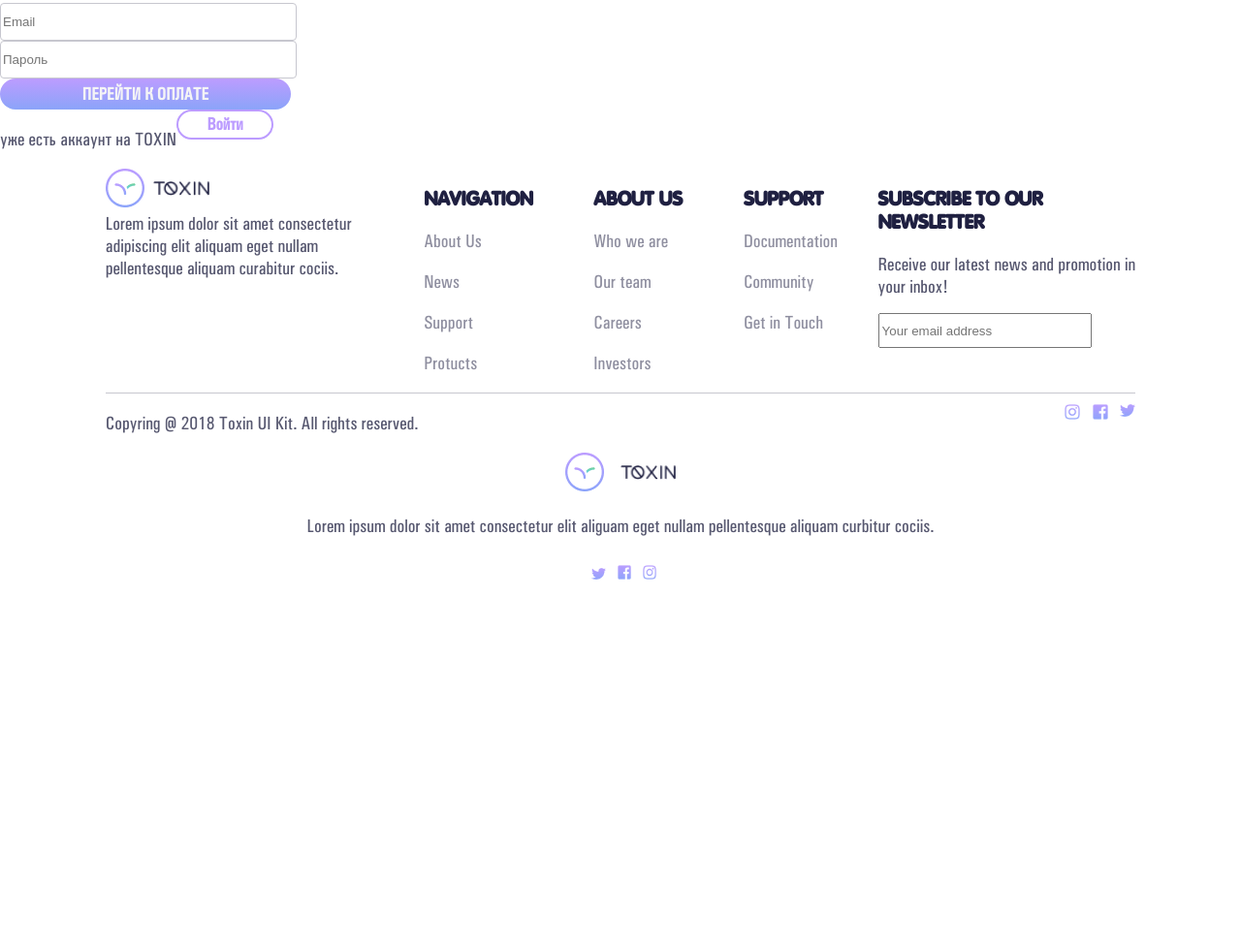
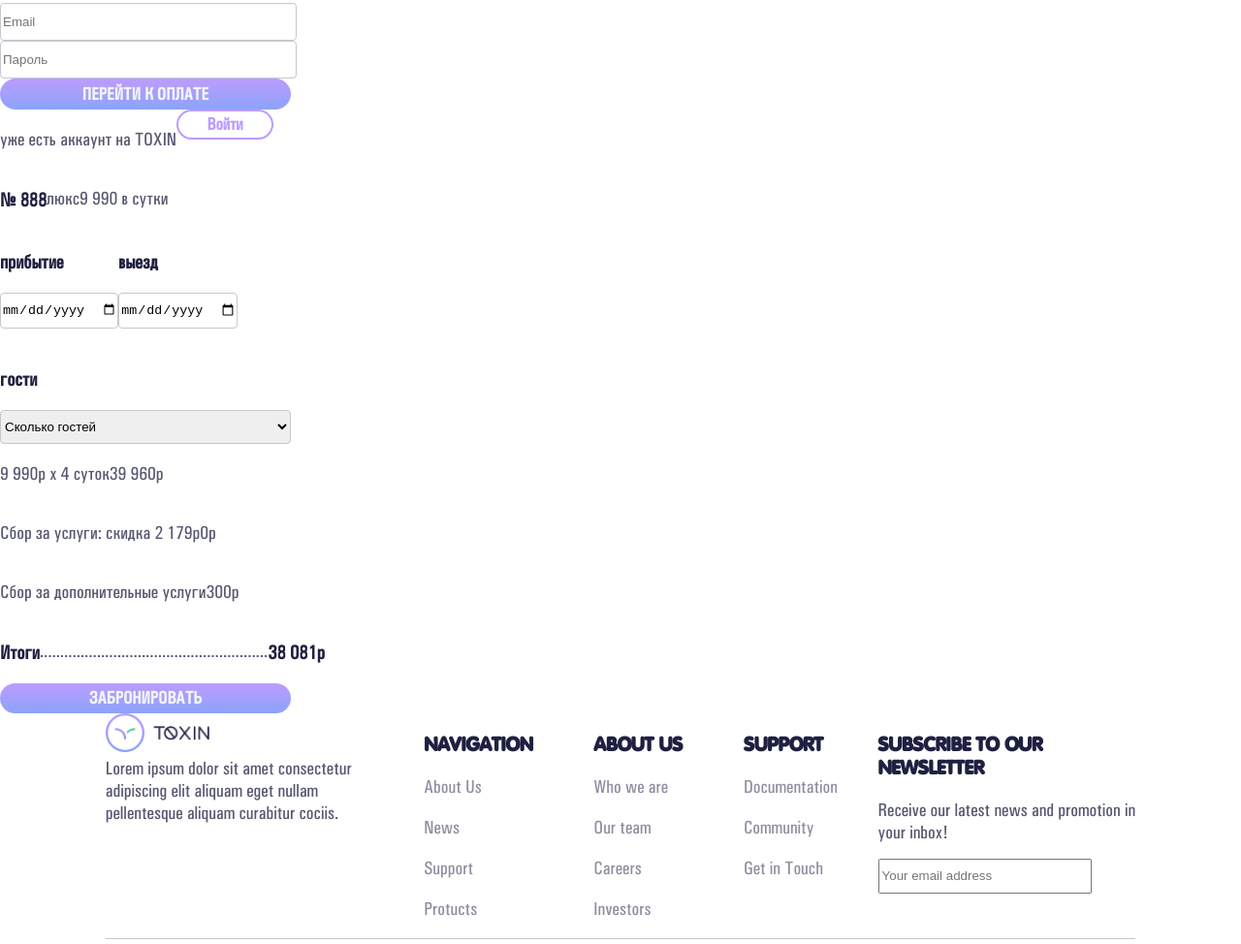
Before and after one commit to Mr-Tony0/Work-repository, a plain HTML site: page Kit.html in a window 1280 px wide. Shown: the part 1901-2875 px from the top of the page at 97% size. Before the commit the page ends 2504 px from the top, so only its background shows below. Drawn offline with Linux system fonts and the light colour scheme.

Commit message:
complete block reserve

```diff
--- a/Kit.html
+++ b/Kit.html
@@ -332,6 +332,56 @@
 		</div>
 	</div>
 
+	<div class="forms">
+
+		<div class="forms-flex">
+			<div class="forms-flex">
+				<h3>№ 888 </h3>
+				<p>люкс</p>
+			</div>
+			<div>
+				<p>9 990 в сутки</p>
+			</div>
+		</div>
+		<div class="forms-flex">
+			<div>
+				<h3>прибытие<h3>
+				<input type = "date" class="inputMiniElement">
+			</div>
+			<div>
+				<h3>выезд</h3>
+				<input type = "date" class="inputMiniElement">
+			</div>
+		</div>
+		<h3>гости</h3>
+
+		<select class="inputStandartElement">
+			<option>Сколько гостей</option>
+			<option>1</option>
+			<option>2</option>
+			<option>3</option>
+			<option>4+</option>
+		</select>
+		<div class="forms-flex">
+			<p>9 990р x 4 суток</p>
+			<p>39 960р</p>
+		</div>
+		<div class="forms-flex">
+			<p>Сбор за услуги: скидка 2 179р</p>
+			<p>0р</p>
+		</div>
+		<div class="forms-flex">
+			<p>Сбор за дополнительные услуги</p>
+			<p>300р</p>
+		</div>
+		<div class="forms-flex">
+			<h3>Итоги</h3>
+			<p>........................................................</p>
+			<h3>38 081р</h3>
+		</div>
+		<button class="buttonStandart purple">ЗАБРОНИРОВАТЬ</button>
+	</div>
+
 </section>
 
 	<!--footer-->
```
